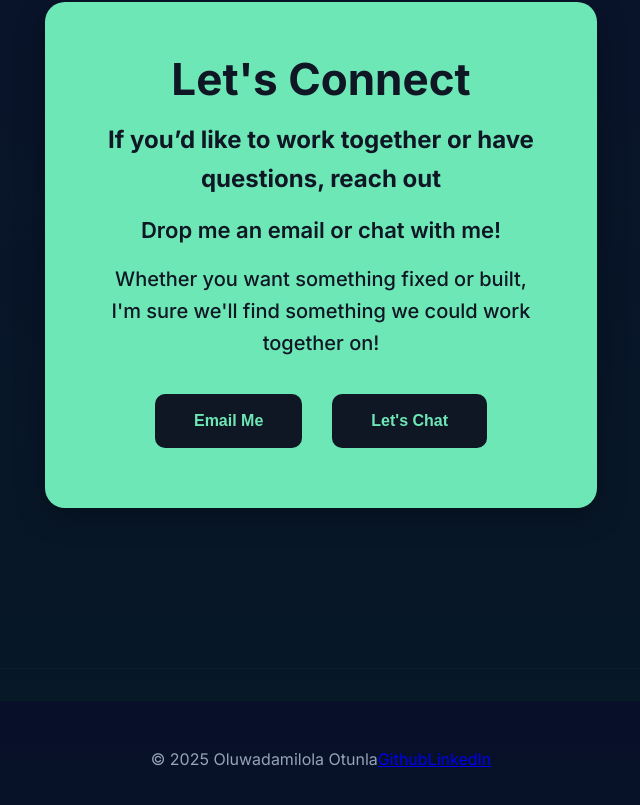
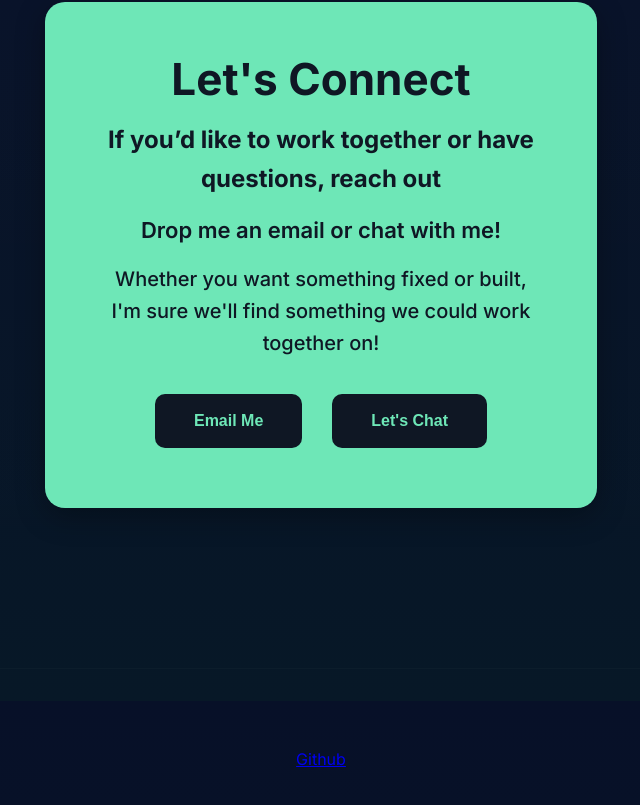
Before and after one commit to SoftWare00750/_portfolio, a React (Create React App) app in the folder portfolio/: page / in a window 1280 px wide. Shown: the part 4899-5704 px from the top of the page, without its empty margins (319-959 px from the left). Built offline with nearby package versions, Linux system fonts and the light colour scheme.

Commit message:
19th commit

```diff
--- a/portfolio/src/components/Footer.js
+++ b/portfolio/src/components/Footer.js
@@ -4,10 +4,10 @@ export default function Footer() {
   return (
       <footer className="footer">
             <div className="container">
-                    <div>© {new Date().getFullYear()} Oluwadamilola Otunla</div>
+
                             <div className="socials">
                                       <a href="https://github.com/SoftWare00750?tab=repositories" aria-label="github">Github</a>
-                                                <a href="www.linkedin.com/in/oluwadamilola-o-778047222" aria-label="linkedin">LinkedIn</a>
+
                                                         </div>
                                                               </div>
                                                                   </footer>
```
